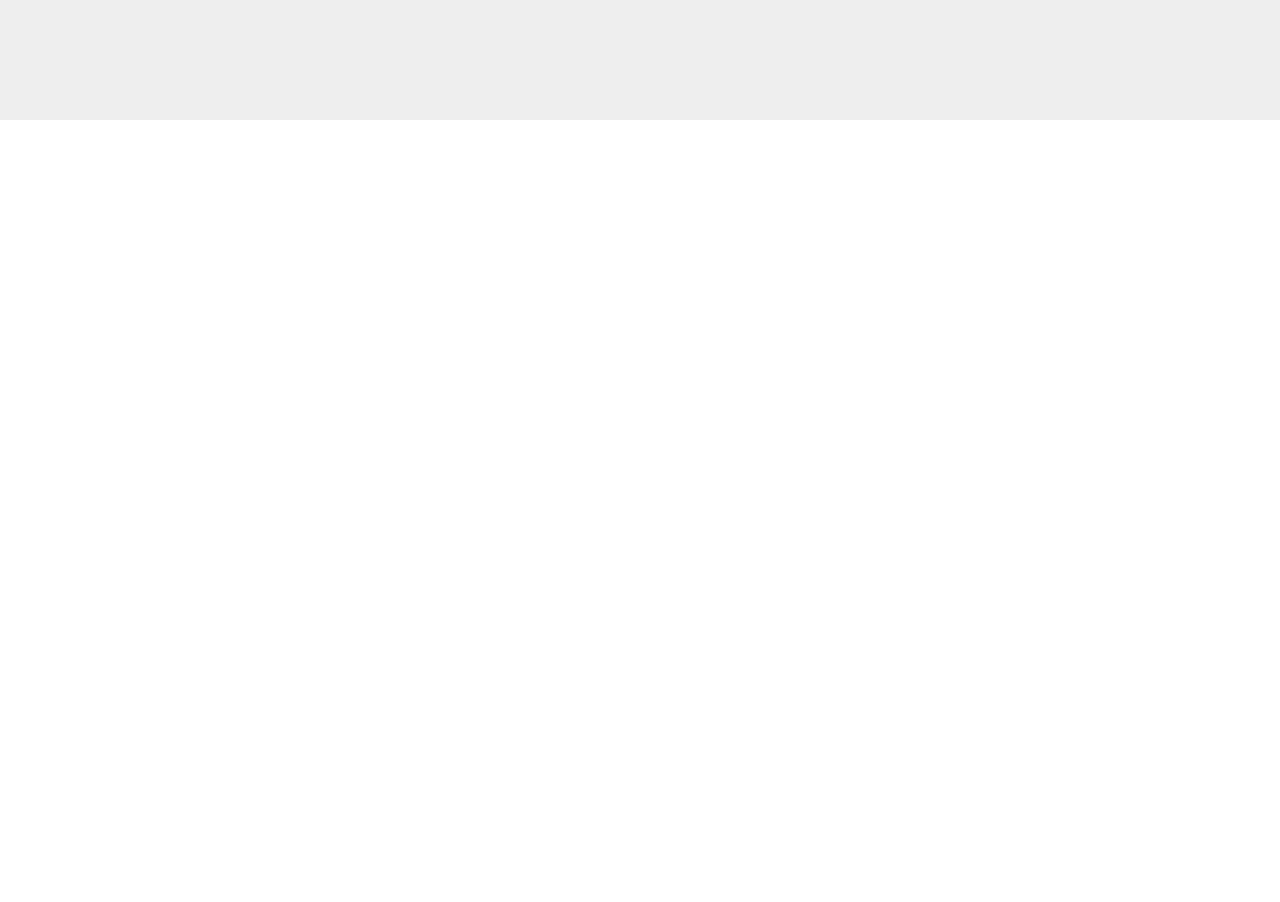
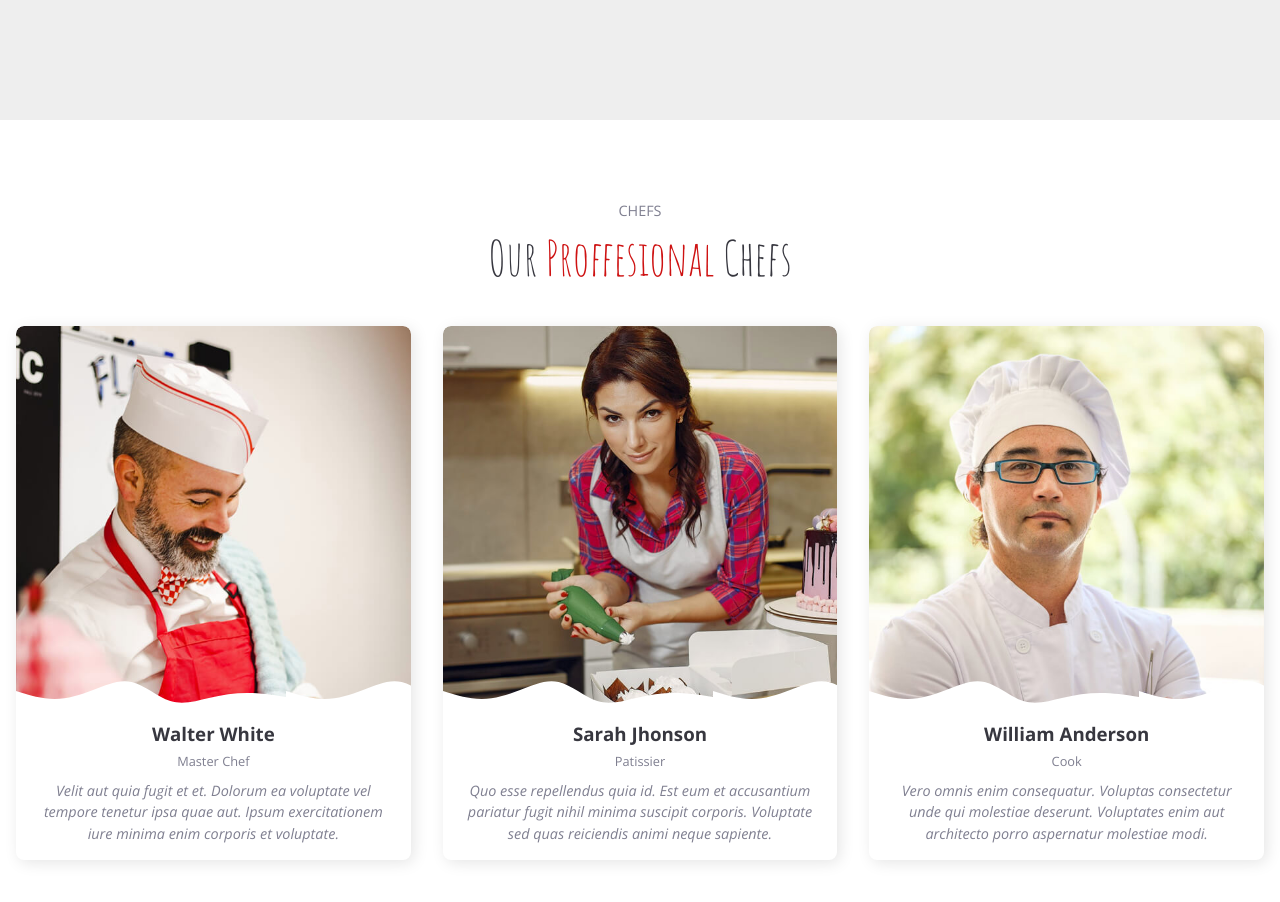
Before and after one commit to Ibrahim-Abdelnaby/Route-Assignments, a plain HTML site: page Frontend Assignments/Assignment 5 (mealify)/index.html in a window 1280 px wide. Shown: the part 680-1582 px from the top of the page. Drawn offline with nearby package versions, Linux system fonts and the light colour scheme.

Commit message:
Completed Chefs Section - Mealify Assignment

```diff
--- a/Frontend Assignments/Assignment 5 (mealify)/CSS/style.css
+++ b/Frontend Assignments/Assignment 5 (mealify)/CSS/style.css
@@ -1,7 +1,7 @@
 /* ------------------------- Global Rules ------------------------- */
 :root {
   /* Colors */
-  --black-color: #212529;
+  --black-color: #37373f;
   --white-color: #fff;
   --red-color: #ce1212;
   --brown-color: #c17e1f;
@@ -17,6 +17,8 @@
   --titles-font: "Amatic SC", sans-serif;
   /* Transitions */
   --ease-out: 0.3s ease-out;
+  /* Rounded Corners */
+  --sm-rounded: 0.5rem;
 }
 body {
   /* Light Mode color Variabls */
@@ -32,7 +34,6 @@ body {
   font-family: var(--default-font);
   background-color: var(--background-color);
   color: var(--text-color);
-  height: 1000rem;
 }
 body.dark-mode {
   /* Dark Mode Color Variabls */
@@ -77,6 +78,9 @@ a {
 .items-center {
   align-items: center;
 }
+.gap-1 {
+  gap: 0.6rem;
+}
 .gap-2 {
   gap: 2rem;
 }
@@ -89,7 +93,21 @@ a {
 .hide {
   display: none;
 }
-
+.title {
+  text-align: center;
+  margin-bottom: 2rem;
+}
+.title p {
+  font-size: 0.9rem;
+  color: var(--nav-text-color);
+}
+.title h2 {
+  font-size: 3rem;
+  font-weight: 300;
+}
+.title h2 span {
+  color: var(--text-accent-color);
+}
 /* ------------------------- Navbar ------------------------- */
 nav {
   padding: 1.563rem 0.313rem;
@@ -145,12 +163,13 @@ nav .mode i {
 }
 /* ------------------------- Hero ------------------------- */
 #hero {
-  scroll-padding-top: 95px;
   min-height: 100vh;
   background-color: var(--hero-bg-color);
 }
 #hero .container {
   min-height: inherit;
+  scroll-snap-type: y mandatory;
+  scroll-padding-top: 95px;
 }
 #hero h1 {
   width: 60%;
@@ -258,3 +277,72 @@ nav .mode i {
     transform: translate(1px, -2px) rotate(-1deg);
   }
 }
+/* ------------------------- Chefs ------------------------- */
+#chefs {
+  padding: 5rem 0;
+}
+#chefs .chef {
+  background-color: var(--white-color);
+  box-shadow: 3px 3px 15px 0px rgba(0, 0, 0, 0.1);
+  border-radius: var(--sm-rounded);
+  flex-basis: 100%;
+  transition: var(--ease-out);
+  position: relative;
+  overflow-x: hidden;
+}
+#chefs .chef:hover {
+  transform: scale(1.07);
+}
+#chefs .chef:hover .social {
+  right: 1rem;
+}
+#chefs .chef .social {
+  background-color: rgba(255, 255, 255, 0.302);
+  position: absolute;
+  z-index: 1;
+  right: calc((-1.2rem * 2 - (55px / 2)));
+  top: 2rem;
+  padding: 1.2rem;
+  border-radius: var(--sm-rounded);
+  transition: var(--ease-out) 0.5s;
+}
+#chefs .chef .social a {
+  color: rgba(55, 55, 63, 0.4);
+}
+#chefs .chef .social a:hover {
+  color: rgba(55, 55, 63, 0.902);
+}
+#chefs .chef .chef-img {
+  border-radius: inherit;
+  position: relative;
+}
+#chefs .chef .chef-img::after {
+  content: "";
+  position: absolute;
+  bottom: -1px;
+  left: 0;
+  right: 0;
+  height: 60px;
+  background-image: url(../images/chefs/team-shape.svg);
+}
+#chefs .chef .chef-img img {
+  border-radius: inherit;
+}
+#chefs .chef-info {
+  padding: 0 1rem 1rem;
+  text-align: center;
+}
+#chefs .chef-info .chef-name {
+  font-family: var(--default-font);
+  margin-bottom: 0.25rem;
+}
+#chefs .chef-info .chef-job {
+  font-size: 0.8rem;
+  margin-bottom: 0.5rem;
+  color: var(--nav-text-color);
+}
+#chefs .chef-info .chef-desc {
+  font-size: 0.9rem;
+  color: var(--nav-text-color);
+  font-style: italic;
+}
--- a/Frontend Assignments/Assignment 5 (mealify)/index.html
+++ b/Frontend Assignments/Assignment 5 (mealify)/index.html
@@ -59,6 +59,79 @@
       </div>
     </section>
     <!-- ------------------------- End Hero Section ------------------------- -->
+    <!-- ------------------------- Start Chefs Section ------------------------- -->
+    <section id="chefs">
+      <div class="container">
+        <div class="title">
+          <p>CHEFS</p>
+          <h2>Our <span>Proffesional</span> Chefs</h2>
+        </div>
+        <div class="chefs flex items-center gap-2">
+          <div class="chef">
+            <div class="social flex flex-col gap-1 items-center">
+              <a href="#"><i class="fa-brands fa-twitter"></i></a>
+              <a href="#"><i class="fa-brands fa-facebook-f"></i></a>
+              <a href="#"><i class="fa-brands fa-instagram"></i></a>
+              <a href="#"><i class="fa-brands fa-linkedin"></i></a>
+            </div>
+            <div class="chef-img">
+              <img src="/images/chefs/chefs-1.jpg" alt="chefs-1" />
+            </div>
+            <div class="chef-info">
+              <h3 class="chef-name">Walter White</h3>
+              <p class="chef-job">Master Chef</p>
+              <p class="chef-desc">
+                Velit aut quia fugit et et. Dolorum ea voluptate vel tempore
+                tenetur ipsa quae aut. Ipsum exercitationem iure minima enim
+                corporis et voluptate.
+              </p>
+            </div>
+          </div>
+          <div class="chef">
+            <div class="social flex flex-col gap-1">
+              <a href="#"><i class="fa-brands fa-twitter"></i></a>
+              <a href="#"><i class="fa-brands fa-facebook-f"></i></a>
+              <a href="#"><i class="fa-brands fa-instagram"></i></a>
+              <a href="#"><i class="fa-brands fa-linkedin"></i></a>
+            </div>
+            <div class="chef-img">
+              <img src="/images/chefs/chefs-2.jpg" alt="chefs-2" />
+            </div>
+            <div class="chef-info">
+              <h3 class="chef-name">Sarah Jhonson</h3>
+              <p class="chef-job">Patissier</p>
+              <p class="chef-desc">
+                Quo esse repellendus quia id. Est eum et accusantium pariatur
+                fugit nihil minima suscipit corporis. Voluptate sed quas
+                reiciendis animi neque sapiente.
+              </p>
+            </div>
+          </div>
+          <div class="chef">
+            <div class="social flex flex-col gap-1">
+              <a href="#"><i class="fa-brands fa-twitter"></i></a>
+              <a href="#"><i class="fa-brands fa-facebook-f"></i></a>
+              <a href="#"><i class="fa-brands fa-instagram"></i></a>
+              <a href="#"><i class="fa-brands fa-linkedin"></i></a>
+            </div>
+            <div class="chef-img">
+              <img src="/images/chefs/chefs-3.jpg" alt="chefs-3" />
+            </div>
+            <div class="chef-info">
+              <h3 class="chef-name">William Anderson</h3>
+              <p class="chef-job">Cook</p>
+              <p class="chef-desc">
+                Vero omnis enim consequatur. Voluptas consectetur unde qui
+                molestiae deserunt. Voluptates enim aut architecto porro
+                aspernatur molestiae modi.
+              </p>
+            </div>
+          </div>
+        </div>
+      </div>
+    </section>
+    <!-- ------------------------- End Chefs Section ------------------------- -->
+
     <script src="JS/script.js"></script>
   </body>
 </html>
```
Also changed, not shown: Frontend Assignments/Assignment 5 (mealify)/images/chefs/team-shape.svg (added).
